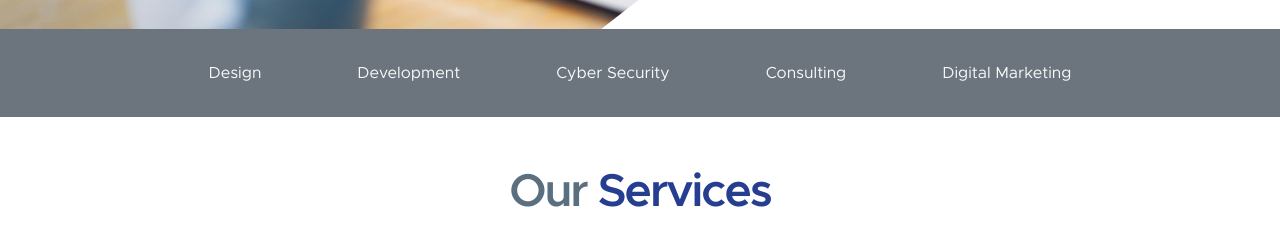
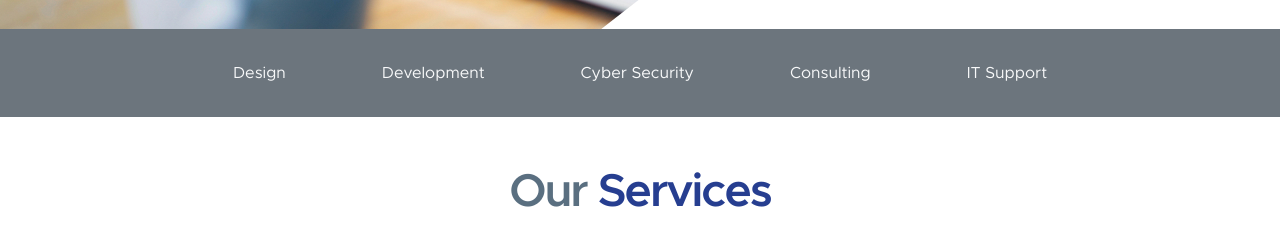
Before and after one commit to mistura/quatos, a plain HTML site: page index.html in a window 1280 px wide. Shown: the part 795-1040 px from the top of the page. Drawn offline with Linux system fonts and the light colour scheme.

Commit message:
more update

```diff
--- a/index.html
+++ b/index.html
@@ -192,7 +192,7 @@ https://templatemo.com/tm-581-kind-heart-charity
                         <a class="filter-btn nav-link btn-outline-primary rounded-pill text-light px-4 light-300" data-filter=".branding">Consulting</a>
                     </li>
                     <li class="nav-item mx-lg-4">
-                        <a class="filter-btn nav-link btn-outline-primary rounded-pill text-light px-4 light-300" data-filter=".branding">Digital Marketing</a>
+                        <a class="filter-btn nav-link btn-outline-primary rounded-pill text-light px-4 light-300" data-filter=".branding">IT Support</a>
                     </li>
                 </ul>
             </div>
```
